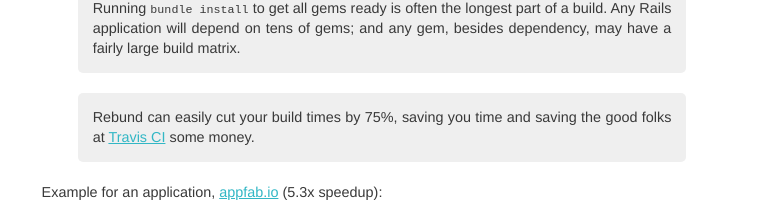
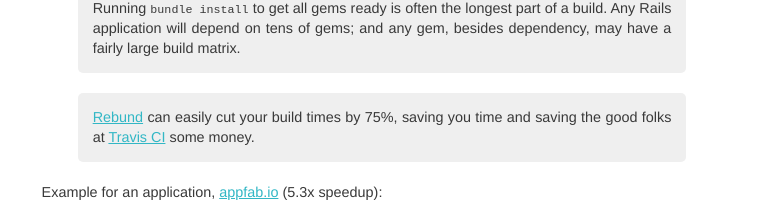
Before and after one commit to HouseTrip/housetrip.github.com, a Jekyll site: the page built from _posts/2014-01-06-rebund.md, in a window 1280 px wide. Shown: the part 405-609 px from the top of the page, without its empty margins (258-1021 px from the left). Built offline with Jekyll 4.4.1, drawn with Linux system fonts in a browser that asks for light colours; some of the changed lines change nothing that is shown; grey boxes are pictures that could not be loaded.

Commit message:
Adds links, fixes typo

```diff
--- a/_posts/2014-01-06-rebund.md
+++ b/_posts/2014-01-06-rebund.md
@@ -9,18 +9,20 @@ author_avatar: http://www.gravatar.com/avatar/88683f31bdf05a8071fb08327b3919cb
 summary: |
   Running `bundle install` to get all gems ready is often the longest part of a
   build. Any Rails application will depend on tens of gems; and any gem, besides
-  dependency, may have a fairly large build matrix.
+  dependencies, may have a fairly large build matrix.
 
-  Rebund can easily cut your build times by 75%, saving you time and saving the
-  good folks at [Travis CI](https://travis-ci.org/) some money.
+  [Rebund](http://github.com/mezis/rebund) can easily cut your build times by
+  75%, saving you time and saving the good folks at [Travis
+  CI](https://travis-ci.org/) some money.
 ---
 
 >  Running `bundle install` to get all gems ready is often the longest part of a
 >  build. Any Rails application will depend on tens of gems; and any gem, besides
 >  dependency, may have a fairly large build matrix.
 >
->  Rebund can easily cut your build times by 75%, saving you time and saving the
->  good folks at [Travis CI](https://travis-ci.org/) some money.
+>  [Rebund](http://github.com/mezis/rebund) can easily cut your build times by
+>  75%, saving you time and saving the good folks at [Travis
+>  CI](https://travis-ci.org/) some money.
 
 Example for an application, [appfab.io](http://github.com/mezis/appfab) (5.3x
 speedup):
```
